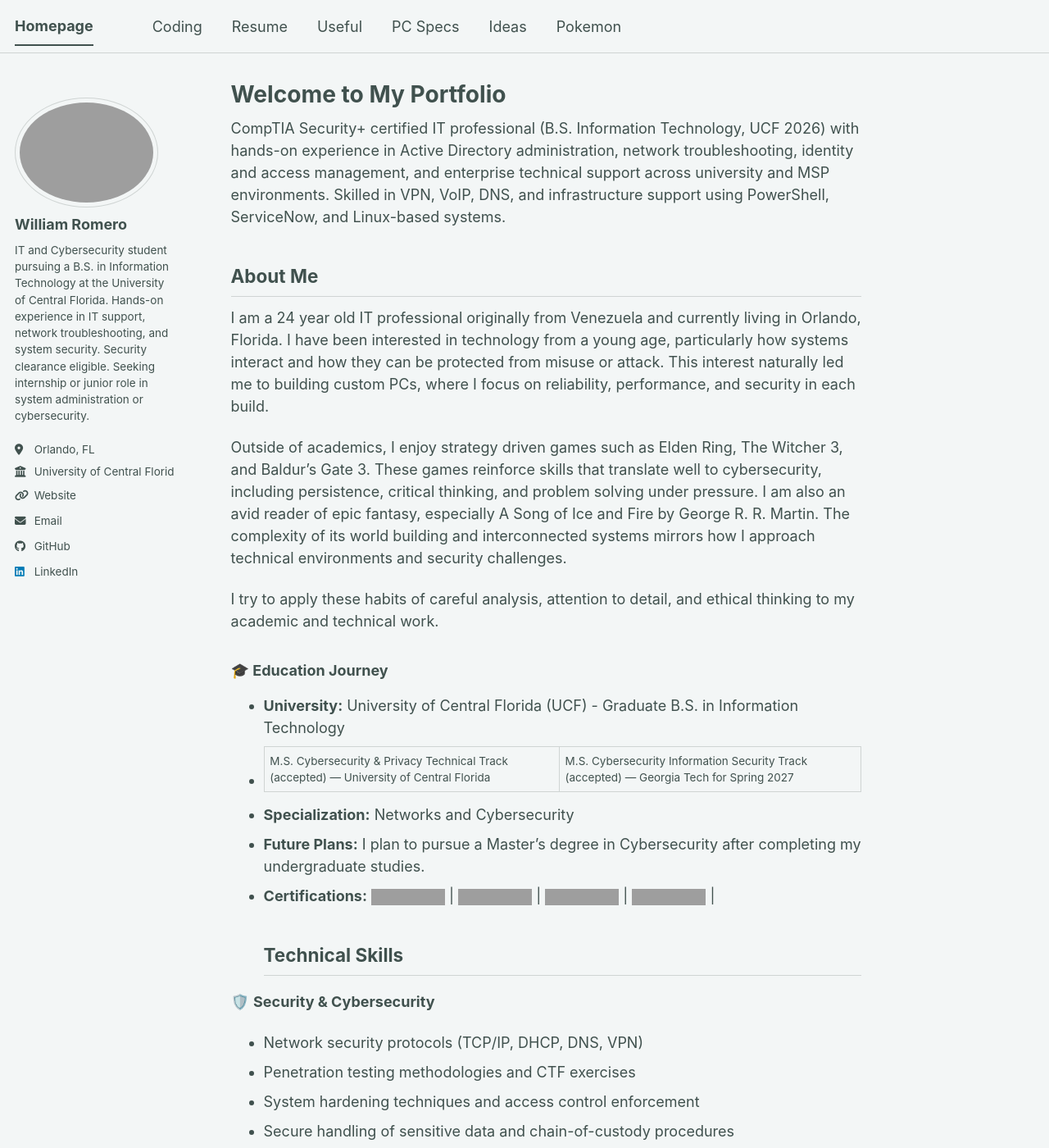
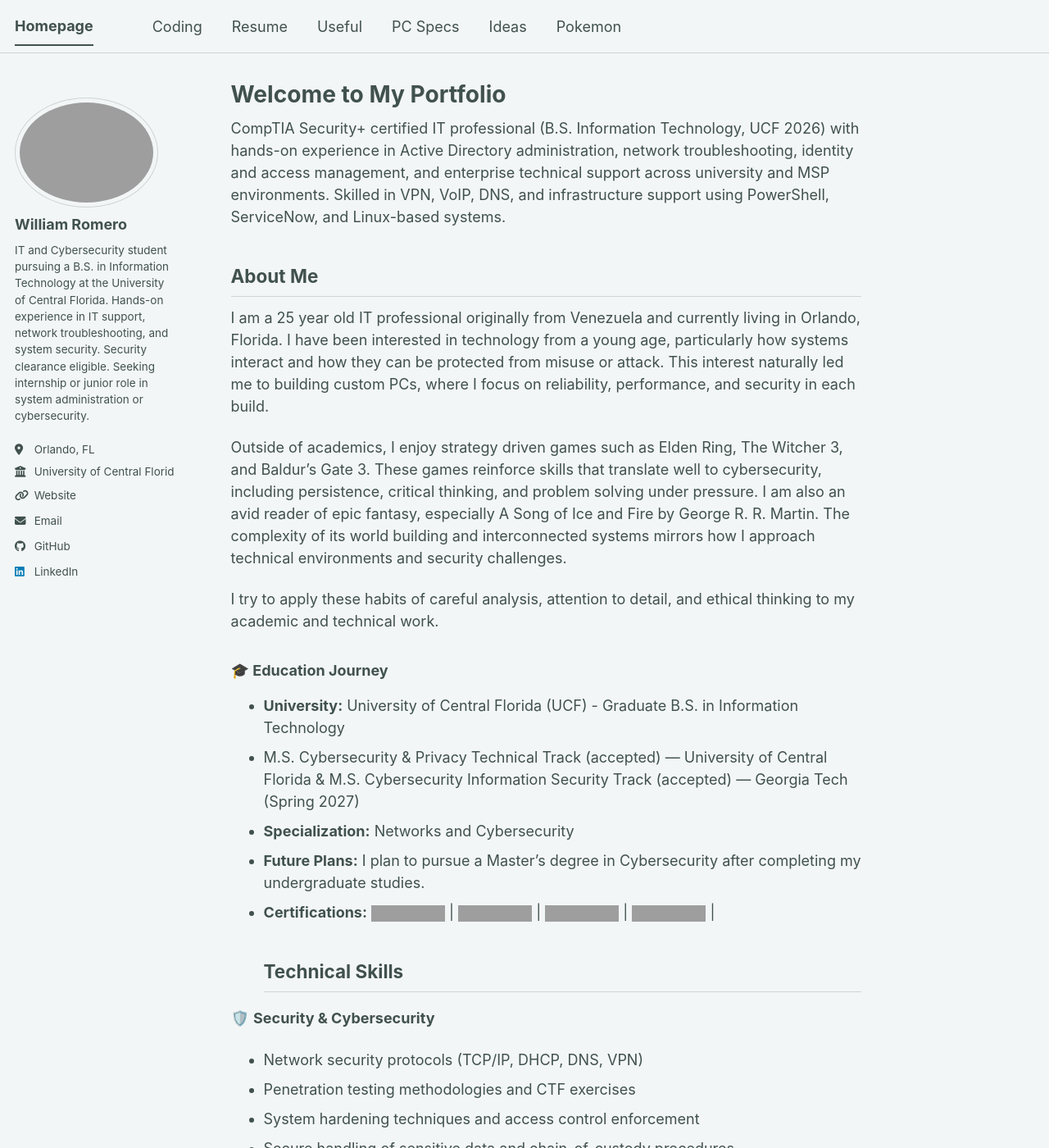
Before and after one commit to williamromero11/williamromero11.github.io, a Jekyll site: the page built from _pages/about.md, in a window 1280 px wide and 1400 px high. Shown: the whole window at 82% size. Built offline with Jekyll 4.4.1, drawn with Linux system fonts in a browser that asks for light colours; a script bundle is joined from its source files by our own code; library files that are not in the unit come from our copies; grey boxes are pictures that could not be loaded.

Commit message:
Update about.md

```diff
--- a/_pages/about.md
+++ b/_pages/about.md
@@ -11,7 +11,7 @@ administration, network troubleshooting, identity and access management, and ent
 environments. Skilled in VPN, VoIP, DNS, and infrastructure support using PowerShell, ServiceNow, and Linux-based systems.
 
 ## About Me
-I am a 24 year old IT professional originally from Venezuela and currently living in Orlando, Florida. I have been interested in technology from a young age, particularly how systems interact and how they can be protected from misuse or attack. This interest naturally led me to building custom PCs, where I focus on reliability, performance, and security in each build.
+I am a 25 year old IT professional originally from Venezuela and currently living in Orlando, Florida. I have been interested in technology from a young age, particularly how systems interact and how they can be protected from misuse or attack. This interest naturally led me to building custom PCs, where I focus on reliability, performance, and security in each build.
 
 Outside of academics, I enjoy strategy driven games such as Elden Ring, The Witcher 3, and Baldur’s Gate 3. These games reinforce skills that translate well to cybersecurity, including persistence, critical thinking, and problem solving under pressure. I am also an avid reader of epic fantasy, especially A Song of Ice and Fire by George R. R. Martin. The complexity of its world building and interconnected systems mirrors how I approach technical environments and security challenges.
 
@@ -19,7 +19,7 @@ I try to apply these habits of careful analysis, attention to detail, and ethica
 
 ### 🎓 Education Journey
 - **University:** University of Central Florida (UCF) - Graduate B.S. in Information Technology
-- M.S. Cybersecurity & Privacy Technical Track (accepted) — University of Central Florida | M.S. Cybersecurity Information Security Track (accepted) — Georgia Tech for Spring 2027
+- M.S. Cybersecurity & Privacy Technical Track (accepted) — University of Central Florida & M.S. Cybersecurity Information Security Track (accepted) — Georgia Tech  (Spring 2027)
 - **Specialization:** Networks and Cybersecurity
 - **Future Plans:** I plan to pursue a Master’s degree in Cybersecurity after completing my undergraduate studies.
 - **Certifications:** [![CompTIA Security+](https://img.shields.io/badge/CompTIA-Security%2B-red)](https://www.credly.com/users/william-romero.9412f593/badges#credly) | [![AWS Cloud Security Foundations](https://img.shields.io/badge/AWS-Cloud%20Foundations-blue)](https://www.credly.com/users/william-romero.9412f593/badges#credly) | [![TestOut IT Fundamentals Pro](https://img.shields.io/badge/TestOut-IT%20Fundamentals%20Pro-yellow)](https://certification.testout.com/managecert?certificateID=6-1C6-VPU5M2) | [![AWS Cloud Foundations](https://img.shields.io/badge/AWS-Cloud%20Foundations-blue)](https://www.credly.com/users/william-romero.9412f593/badges#credly) |
```
